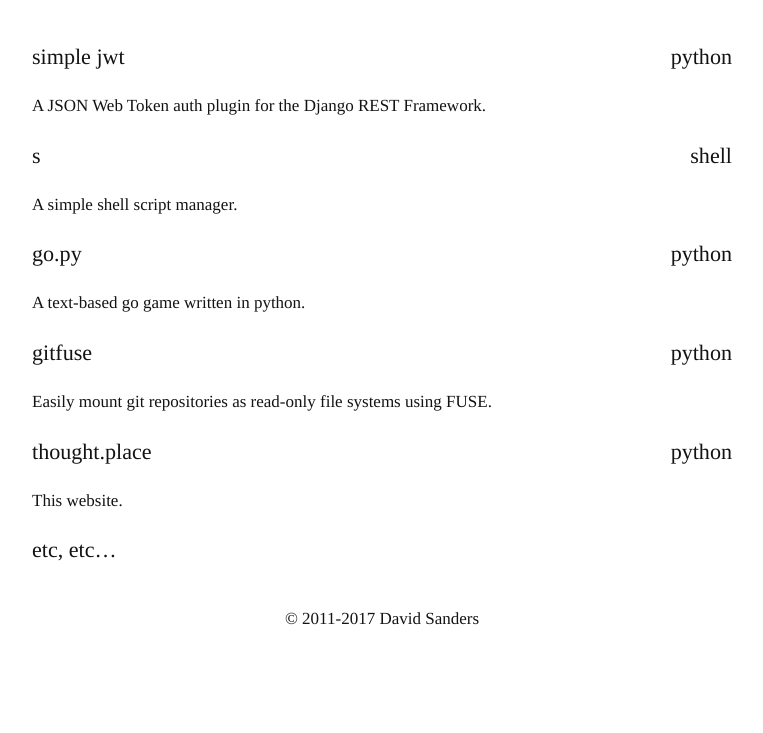
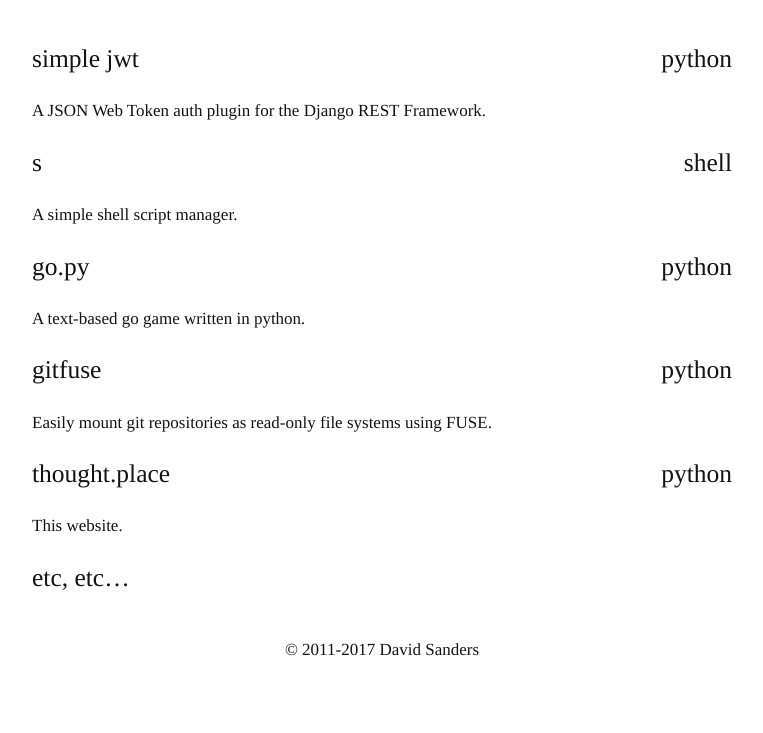
Before and after one commit to davesque/thought.place, a Django app: page /projects/ in a window 1280 px wide. Shown: the part 100-833 px from the top of the page, without its empty margins (258-1021 px from the left). Before the commit the page ends 725 px from the top, so only its background shows below. Run offline with Django 3.2, Linux system fonts and the light colour scheme; style sheets or scripts are compiled from the project's sources; parts of the project's set-up code (start-up, migrations or seed data) failed here and were passed over; some libraries are stand-ins or nearby versions; some web fonts are replaced.

Commit message:
Update styles

```diff
--- a/static/site.scss
+++ b/static/site.scss
@@ -15,10 +15,10 @@ $base-form-font-family: $monospace-font;
 
 $navbar-nav-item-text-transform: lowercase;
 
-$global-xxlarge-font-size: 1.6rem;
-$global-xlarge-font-size: 1.5rem;
-$global-large-font-size: 1.3rem;
-$global-medium-font-size: 1.15rem;
+$global-xxlarge-font-size: 1.8rem;
+$global-xlarge-font-size: 1.7rem;
+$global-large-font-size: 1.5rem;
+$global-medium-font-size: 1.3rem;
 $global-font-size: 17px;
 $global-small-font-size: 0.875rem;
 
@@ -135,6 +135,7 @@ code {
 
 @mixin hook-base-h1 {
   margin-bottom: $base-margin-vertical * 1.5;
+  text-align: center;
 }
 
 @mixin tp-hook-button {
```
